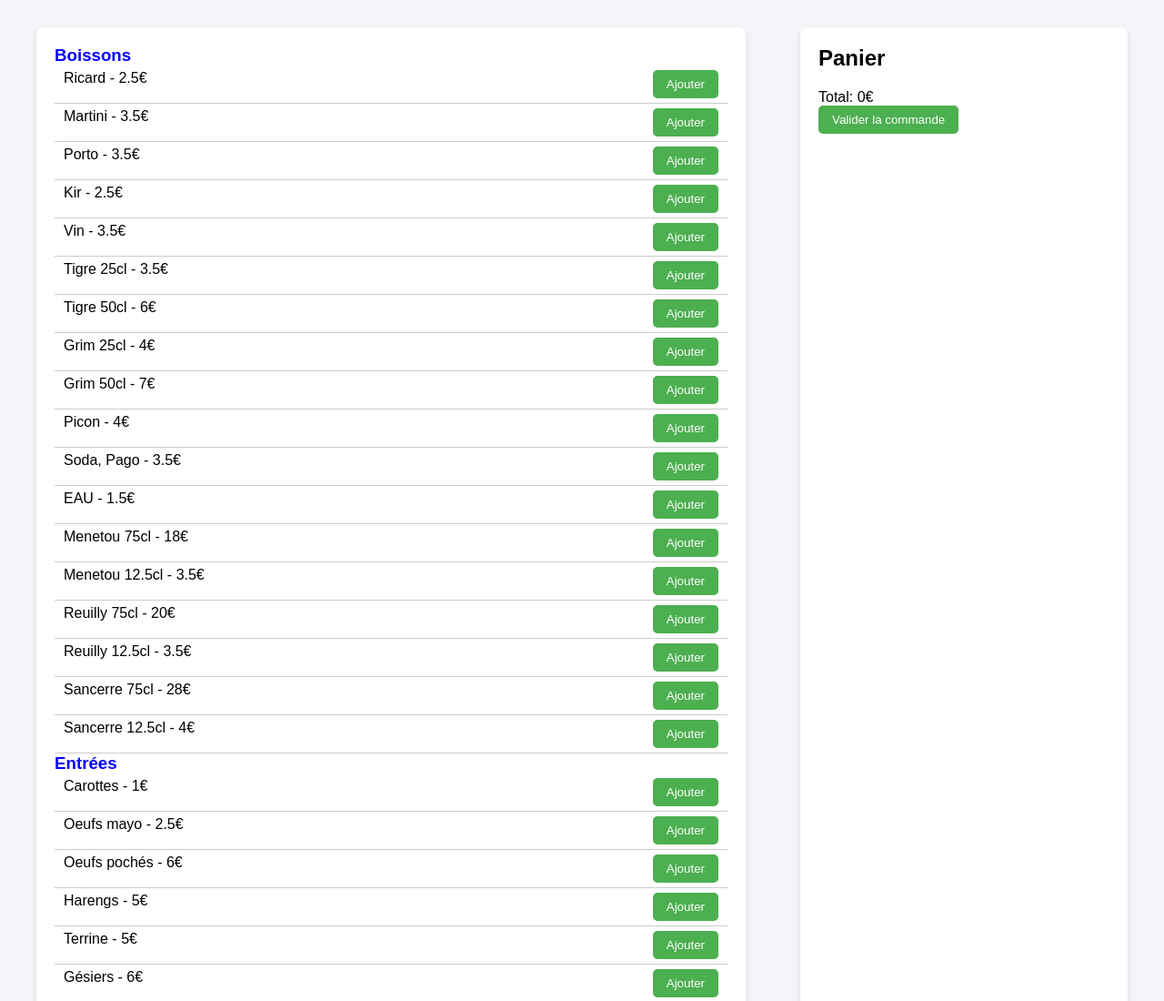
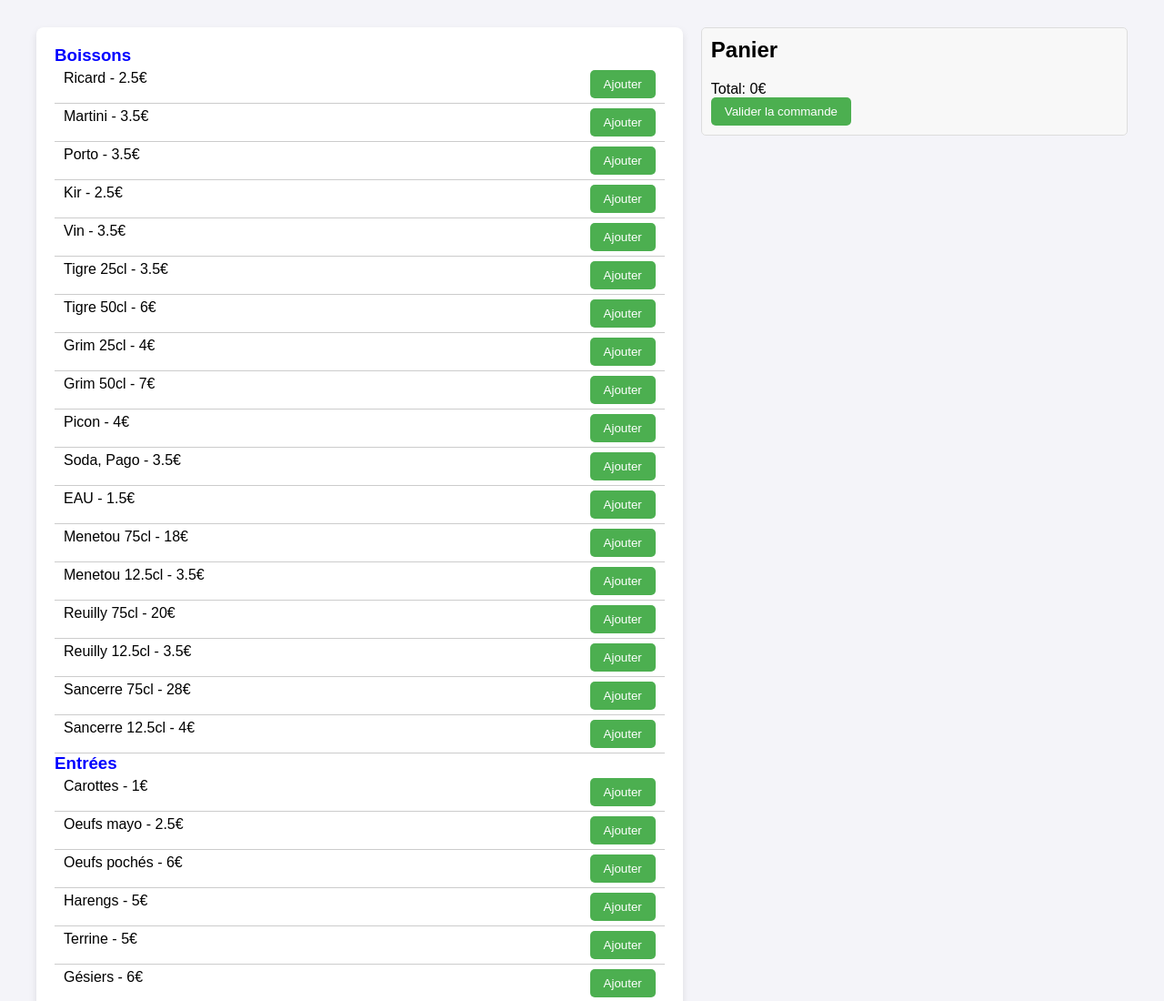
Before and after one commit to KarineVinette/bouillon, a plain HTML site: page index.html in a window 1280 px wide. Shown: the top 1100 px of the page at 91% size. Drawn offline with Linux system fonts and the light colour scheme.

Commit message:
sticky panier

```diff
--- a/styles.css
+++ b/styles.css
@@ -29,6 +29,7 @@ body {
     background-color: #fff;
     border-radius: 8px;
     box-shadow: 0 4px 8px rgba(0, 0, 0, 0.1);
+    flex:3;
 }
 
 .menu h2 {
@@ -50,12 +51,22 @@ h3{ color:blue}
     background-color: #f0f0f0;
 }
 
-.panier {
+/* .panier {
     width: 30%;
     padding: 20px;
     background-color: #fff;
     border-radius: 8px;
     box-shadow: 0 4px 8px rgba(0, 0, 0, 0.1);
+} */
+.panier {
+    flex: 2; /* Taille relative */
+    position: sticky; /* Permet de rester visible lors du scroll */
+    top: 20px; /* Distance depuis le haut de la fenêtre */
+    background-color: #f8f8f8; /* Optionnel : fond pour le contraste */
+    padding: 10px;
+    border: 1px solid #ddd;
+    border-radius: 5px;
+    max-height: fit-content;
 }
 
 #panier-items {
```
